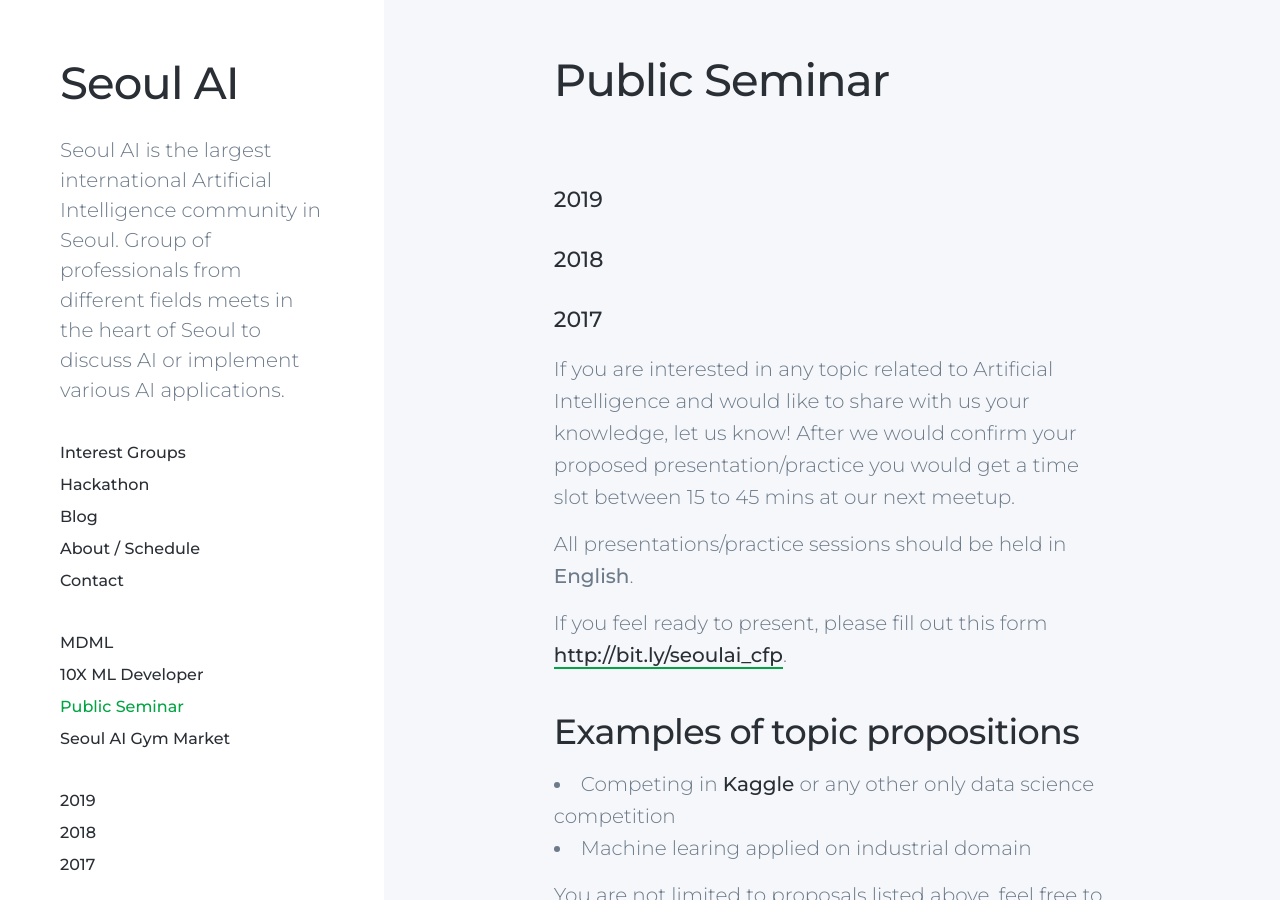
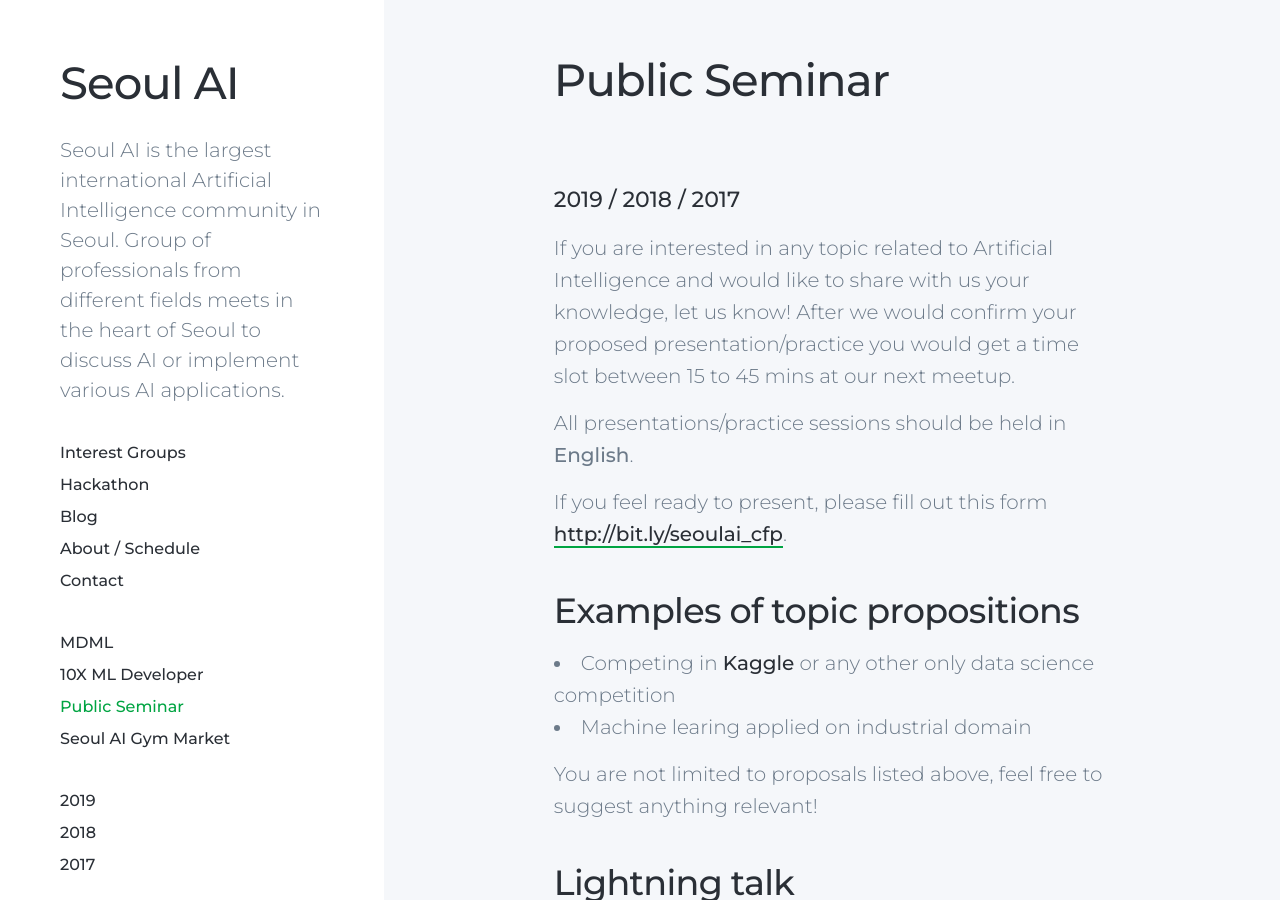
Before and after one commit to seoulai/seoulai.github.io, a Jekyll site: the page built from _projects/2018-12-01-public-seminar.md, in a window 1280 px wide and 900 px high. Built offline with Jekyll 4.4.1, drawn with Linux system fonts in a browser that asks for light colours; nearby versions of some CDN libraries.

Commit message:
Change sentence

```diff
--- a/_projects/2018-12-01-public-seminar.md
+++ b/_projects/2018-12-01-public-seminar.md
@@ -8,9 +8,7 @@
 ---
 
 
-#### [2019](/2019)
-#### [2018](/2018)
-#### [2017](/2017)
+#### [2019](/2019) / [2018](/2018) / [2017](/2017)
 If you are interested in any topic related to Artificial Intelligence and would like to share with us your knowledge, let us know! After we would confirm your proposed presentation/practice you would get a time slot between 15 to 45 mins at our next meetup.
 
 All presentations/practice sessions should be held in **English**.
```
